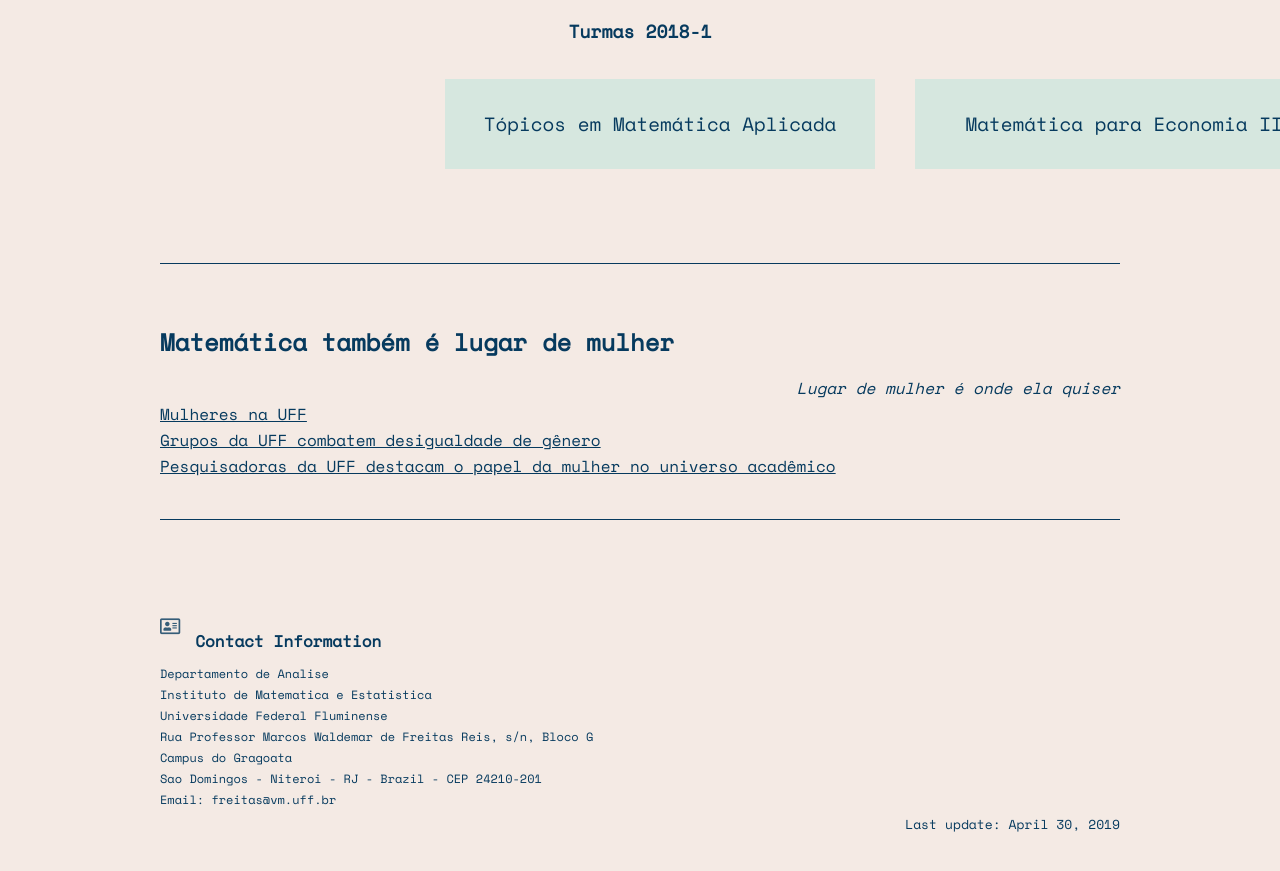
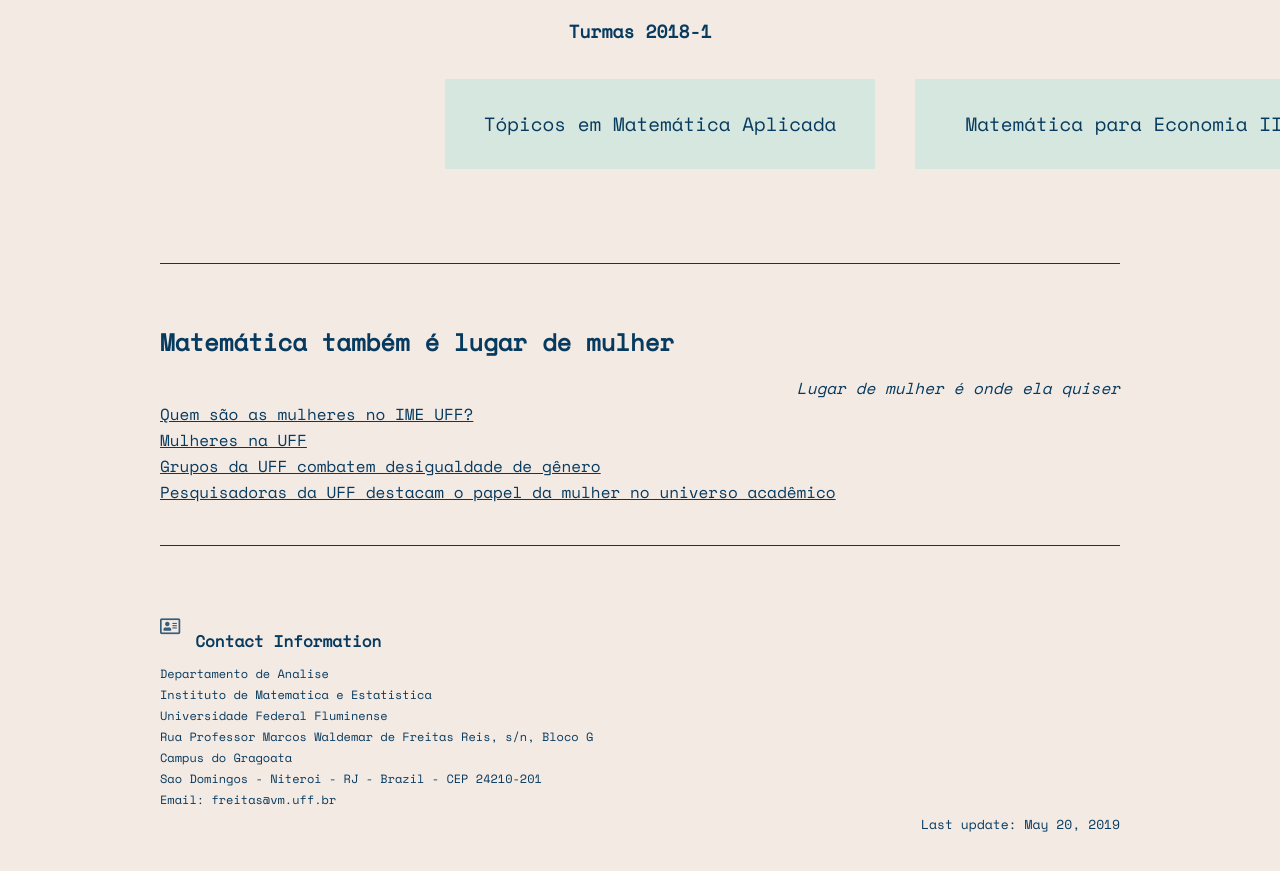
Before and after one commit to defreitas-renata/homepage, a plain HTML site: page index.html in a window 1280 px wide. Shown: the part 1587-2458 px from the top of the page. Drawn offline with nearby package versions, Linux system fonts and the light colour scheme.

Commit message:
Add files via upload

```diff
--- a/index.html
+++ b/index.html
@@ -180,6 +180,10 @@ Universidad de Concepción, Chile, December 16-20, 2019
 				<p style="text-align:right;"><i>Lugar de mulher é onde ela quiser</i></p>
 
 <p>
+<a href="https://youtu.be/eEb_UkT4eAk">Quem são as mulheres no IME UFF?</a>
+</p>
+
+<p>
 <a href="http://www.uff.br/?q=mulheres-na-uff">Mulheres na UFF</a>
 </p>
 
@@ -213,7 +217,7 @@ Universidad de Concepción, Chile, December 16-20, 2019
 			</div>
 		</div>
 
-<p style="text-align:right;"><font size=-1>Last update: April 30, 2019</p>
+<p style="text-align:right;"><font size=-1>Last update: May 20, 2019</p>
 
 	</footer>
 
```
Also changed, not shown: matdis.html (+2 -2 lines).
